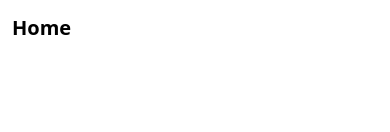
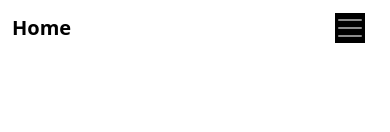
Before and after one commit to crishzd/assignment-3, a plain HTML site: page index.html in a window 390 px wide. Shown: the top 132 px of the page. Drawn offline with nearby package versions, Linux system fonts and the light colour scheme.

Commit message:
Update mystyle.css

```diff
--- a/mystyle.css
+++ b/mystyle.css
@@ -79,3 +79,9 @@ footer.bg-dark {
     max-width: 500px;
     height: 300px;
 }
+
+@media (max-width: 767px) {
+    .navbar-toggler-icon {
+        background-color: black;
+    }
+}
```
